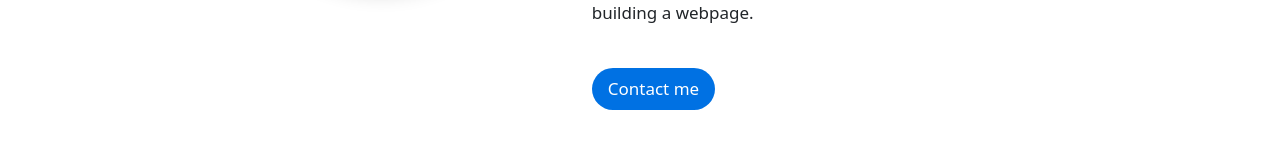
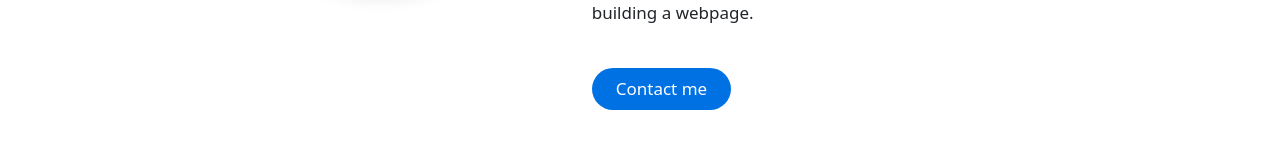
Before and after one commit to kenyachan/kenyachan.dev, a plain HTML site: page index.html in a window 1280 px wide. Shown: the part 565-714 px from the top of the page. Drawn offline with nearby package versions, Linux system fonts and the light colour scheme.

Commit message:
Update to use semantically correct tag

```diff
--- a/css/style.css
+++ b/css/style.css
@@ -90,19 +90,16 @@ main {
   color: #1DA1F2;
 }
 
-.button-box {
-  display: flex;
-}
-
 .button {
-  background-clip: border-box;
+  /* background-clip: border-box; */
+  border: 0;
   background-color: #0071e3;
   border-radius: 980px;
-  padding: 8px 16px;
+  padding: 8px 24px;
   font-weight: normal;
   color: white;
   cursor: pointer;
-  text-decoration: none;
+  /* text-decoration: none; */
   /* transition: background-color .3s ease-in-out 300ms; */
   transition: all 0.3s;
   transition-delay: 300ms;
--- a/index.html
+++ b/index.html
@@ -70,9 +70,9 @@
                 </li>
             </ul>
             <footer>
-                <div class="button-box">
-                    <a class="button" href="mailto:kenya.chan+SiteContact@gmail.com">Contact me</a>
-                </div>
+                <!-- <div class="button-box"> -->
+                    <button class="button" href="mailto:kenya.chan+SiteContact@gmail.com">Contact me</button>
+                <!-- </div> -->
             </footer>
         </article>
     </main>
```
